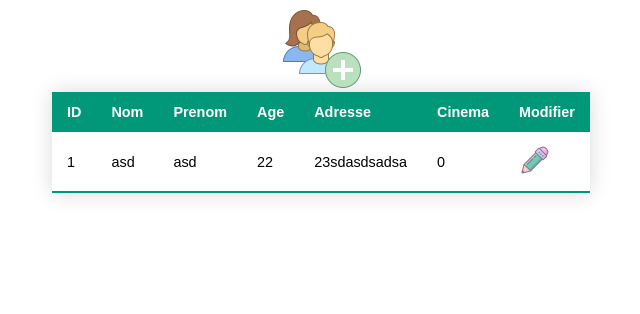
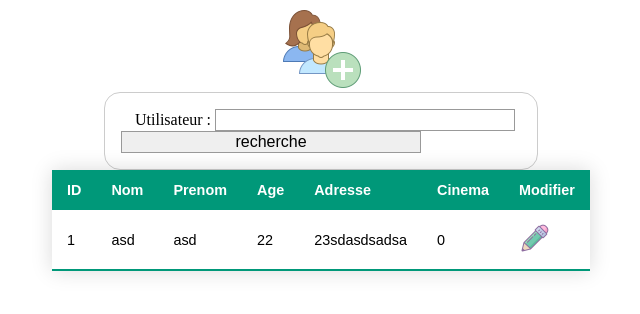
Before and after one commit to MI7QC/CRUD, a PHP site: page /utilisateurs/mainPageUser.php in a window 1280 px wide. Shown: the top 314 px of the page, without its empty margins (319-959 px from the left). Run offline with PHP 8.4, Linux system fonts and the light colour scheme; data comes from the database, SQL or seed files in the repository.

Commit message:
insertion moteur recherche sur utilisateur

```diff
--- a/utilisateurs/afficherUser.php
+++ b/utilisateurs/afficherUser.php
@@ -1,4 +1,6 @@
 <?php
+
+
 
 function afficherTableau($users, $headers)
 {
--- a/utilisateurs/mainPageUser.php
+++ b/utilisateurs/mainPageUser.php
@@ -7,25 +7,37 @@
 </head>
 
 <body>
+    <!-- lien creation utilisateur -->
     <div class="container-full-width">
         <a href=formulaireUser.php?id=0><img src='../images/woman-man-80.png'></a>
     </div>
+    <!--  affichage du message -->
     <div class="container-full-width">
-        <?php if (isset($_GET['message'])) {
-        ?>
+        <?php if (isset($_GET['message'])) { ?>
             <span class="message"><?php echo $_GET['message']; ?></span>
-        <?php
-        } ?>
+        <?php } ?>
     </div>
+
 
     <?php
     include 'mesFunctionsSQL.php';
     include 'afficherUser.php';
 
+    $recherche = isset($_POST['recherche']) ? trim($_POST['recherche']) : "";
+
+
+    ?>
+    <form id="recherche" action="" method="post">
+        <label>Utilisateur :</label>
+        <input type="text" name="recherche" value="<?= $recherche ?>">
+        <input type="submit" value="recherche"></input>
+    </form>
+    <?php
     $headers = getHeaderTable();
-    $users = getAllUsers();
+    $users = getAllUsers($recherche);
     afficherTableau($users, $headers);
     ?>
+
 
 
 </body>
--- a/utilisateurs/mesFunctionsSQL.php
+++ b/utilisateurs/mesFunctionsSQL.php
@@ -16,10 +16,13 @@ function getDatabaseConnexion()
 
 
 // récupere tous les users
-function getAllUsers()
+function getAllUsers($rechercher = "")
 {
+	$rechercher = "%" . $rechercher . "%";
+
 	$con = getDatabaseConnexion();
-	$requete = 'SELECT * from utilisateurs';
+	$requete = "SELECT * FROM utilisateurs WHERE (nom LIKE '$rechercher')";
+
 	$rows = $con->query($requete);
 	return $rows;
 }
```
